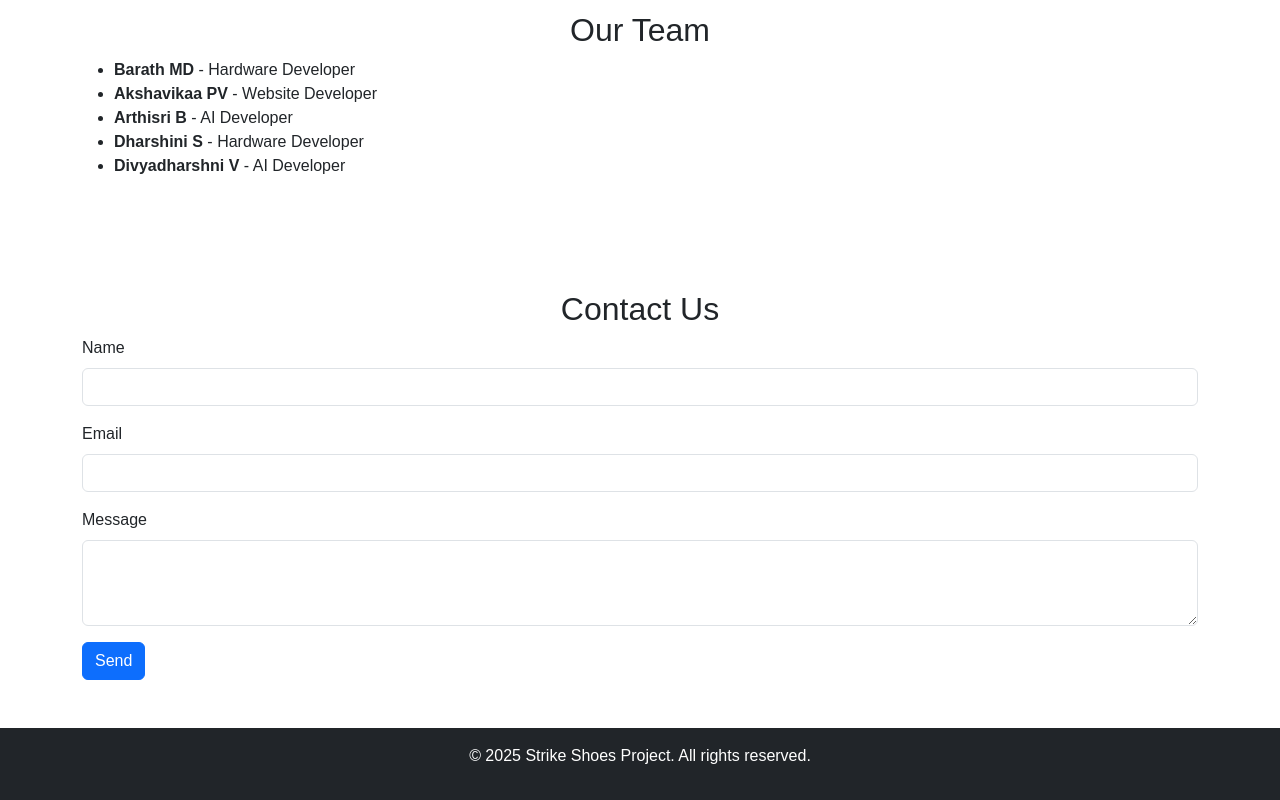
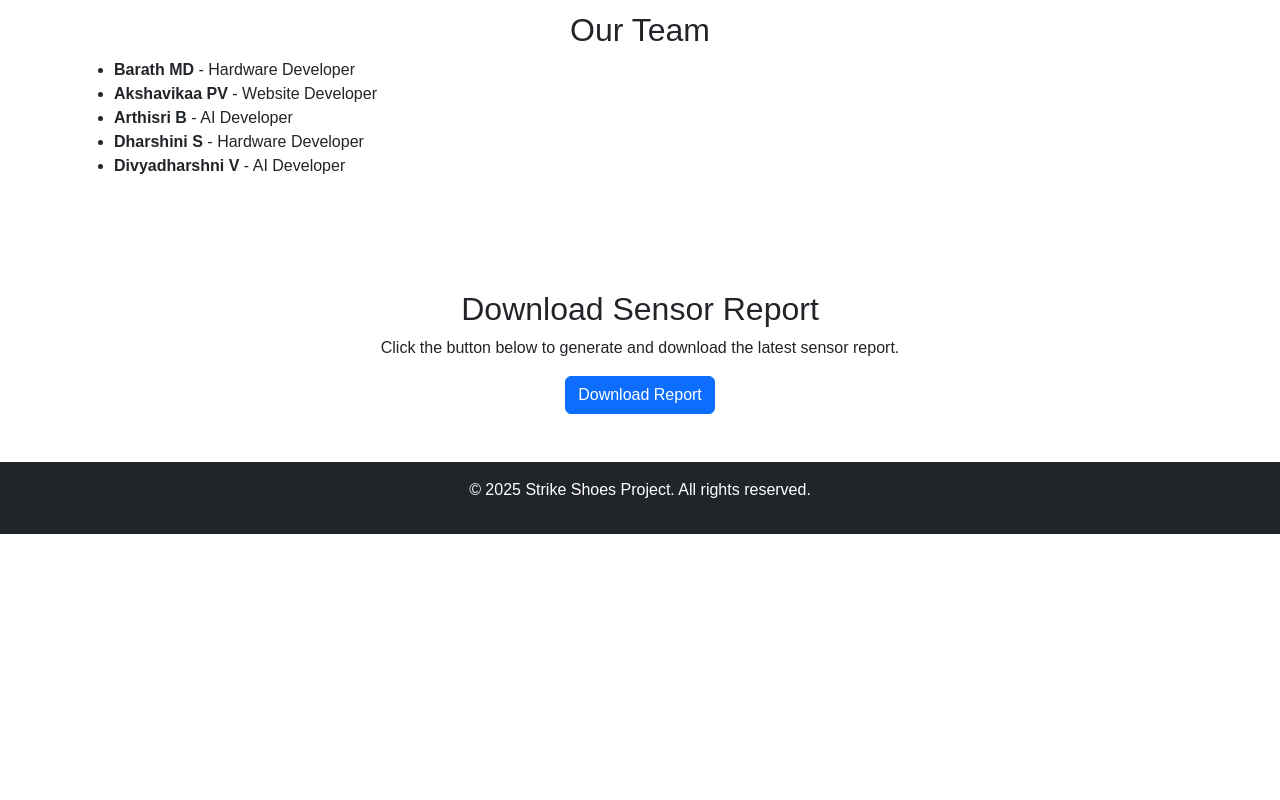
Before and after one commit to Barath-MD/diabetic-shoe-website, a plain HTML site: page index.html in a window 1280 px wide. Shown: the part 1404-2204 px from the top of the page. After the commit the page ends 1938 px from the top, so only its background shows below. Drawn offline with nearby package versions, Linux system fonts and the light colour scheme.

Commit message:
Update index.html

```diff
--- a/index.html
+++ b/index.html
@@ -35,6 +35,7 @@
                     <li class="nav-item"><a class="nav-link" href="#market">Market & Business</a></li>
                     <li class="nav-item"><a class="nav-link" href="#team">Team</a></li>
                     <li class="nav-item"><a class="nav-link" href="#contact">Contact</a></li>
+                    <li class="nav-item"><a class="nav-link" href="#report">Download Report</a></li>
                 </ul>
             </div>
         </div>
@@ -102,23 +103,10 @@
         </ul>
     </section>
 
-    <section id="contact" class="container py-5">
-        <h2 class="text-center">Contact Us</h2>
-        <form>
-            <div class="mb-3">
-                <label class="form-label">Name</label>
-                <input type="text" class="form-control" required>
-            </div>
-            <div class="mb-3">
-                <label class="form-label">Email</label>
-                <input type="email" class="form-control" required>
-            </div>
-            <div class="mb-3">
-                <label class="form-label">Message</label>
-                <textarea class="form-control" rows="3" required></textarea>
-            </div>
-            <button type="submit" class="btn btn-primary">Send</button>
-        </form>
+    <section id="report" class="container py-5 text-center">
+        <h2>Download Sensor Report</h2>
+        <p>Click the button below to generate and download the latest sensor report.</p>
+        <a id="downloadReport" href="/download-report" class="btn btn-primary" download>Download Report</a>
     </section>
 
     <footer class="bg-dark text-white text-center py-3">
```
